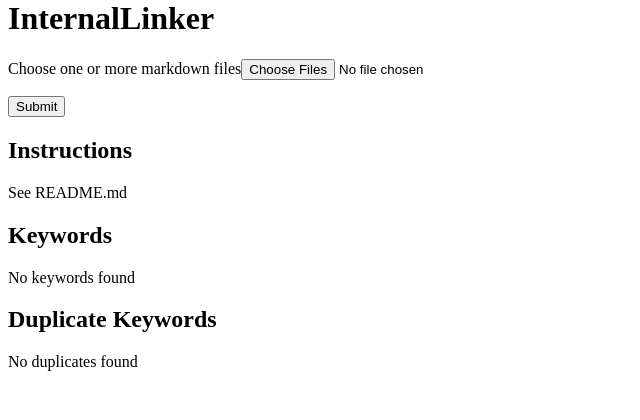
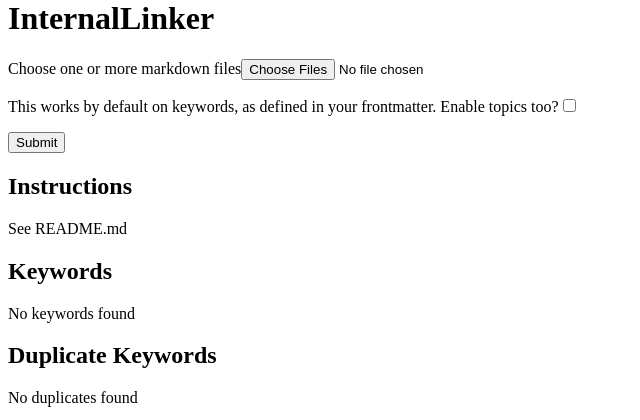
Before and after one commit to PostHog/internallinker, a Flask app: page / in a window 1280 px wide. Shown: the part 21-441 px from the top of the page, without its empty margins (0-640 px from the left). Run offline with Flask 2, Linux system fonts and the light colour scheme.

Commit message:
made topics optional

```diff
--- a/app.py
+++ b/app.py
@@ -37,7 +37,11 @@ def upload_file():
             if file and allowed_file(file.filename):
                 filename = secure_filename(file.filename)
                 file.save(os.path.join(app.config['UPLOAD_FOLDER'], filename))
-        linkOutput,duplicateKeywords  = generate_keywords()
+        if request.form.get('topics'):
+            topicSupport=True
+        else:
+            topicSupport=False
+        linkOutput,duplicateKeywords  = generate_keywords(topicSupport)
         return render_template('index.html', linkOutput=linkOutput, duplicateKeywords=duplicateKeywords)
 
 def glob_filetypes(root_dir, *patterns):
@@ -45,11 +49,11 @@ def glob_filetypes(root_dir, *patterns):
             for pattern in patterns
             for path in glob.glob(os.path.join(root_dir, pattern))]
 
-def generate_keywords():
+def generate_keywords(topicSupport):
     keywords = ''
     blogText = ''
     keywordAssociations = {}
-
+    print(topicSupport)
     # Grab each md post in the blog folder and get the keywords from the YAML in the markdown file
     linkId = 1
     for file in sorted(glob_filetypes(app.config['UPLOAD_FOLDER'], '*.md', '*.mdx')):
@@ -64,7 +68,10 @@ def generate_keywords():
                 frontMatter["keywords"]
             except:
                 frontMatter["keywords"] = []
-            keywords = frontMatter["topics"]+frontMatter["keywords"]
+            if topicSupport:
+                keywords = frontMatter["topics"]+frontMatter["keywords"]
+            else:
+                keywords = frontMatter["keywords"]
             for keyword in keywords:
                 keywordAssociations.update({linkId : {}})
                 linkDetails = {fileName : keyword}
--- a/templates/index.html
+++ b/templates/index.html
@@ -9,6 +9,7 @@
 
 <form method="POST" action="" enctype="multipart/form-data">
     <p><label>Choose one or more markdown files</label><input type="file" name="file" multiple=""></p>
+    <p><label>This works by default on keywords, as defined in your frontmatter. Enable topics too?</label><input type="checkbox" name="topics" /></p>
     <p><input type="submit" value="Submit"></p>
 </form>
 
```
